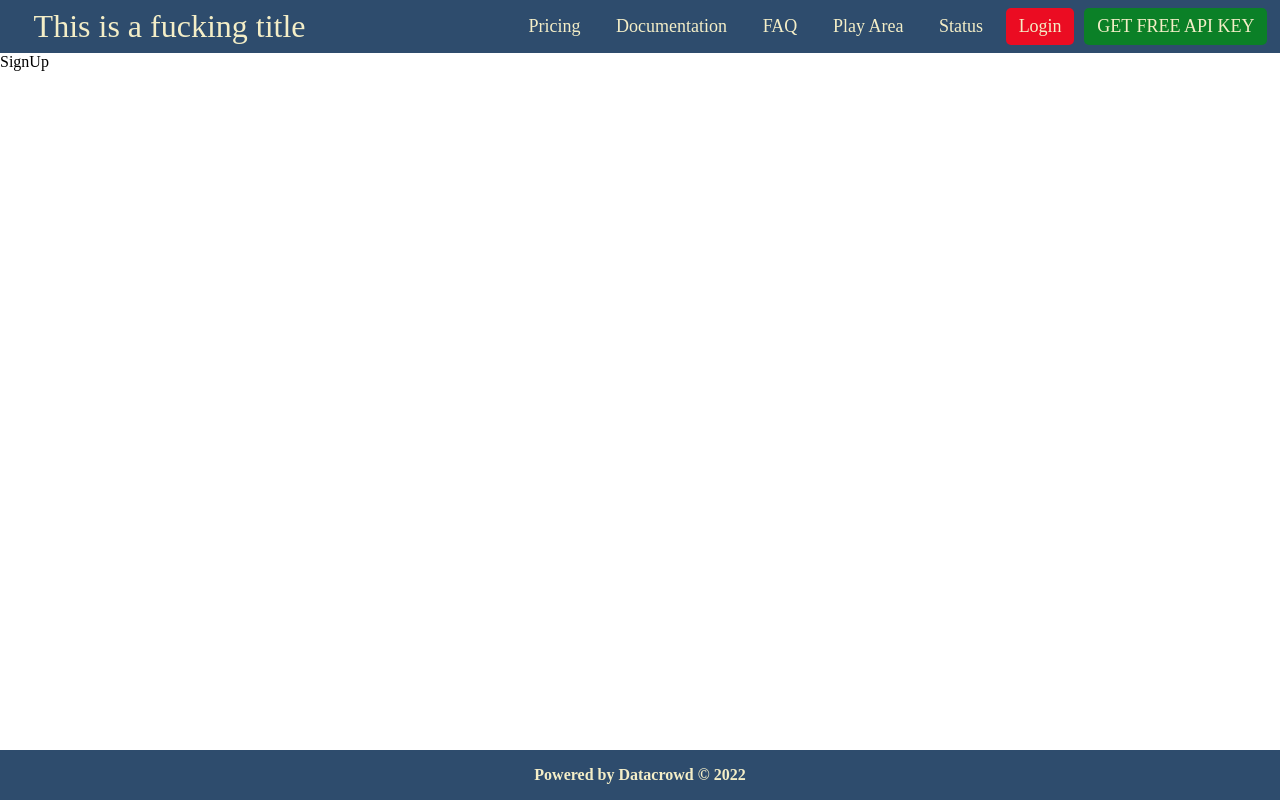
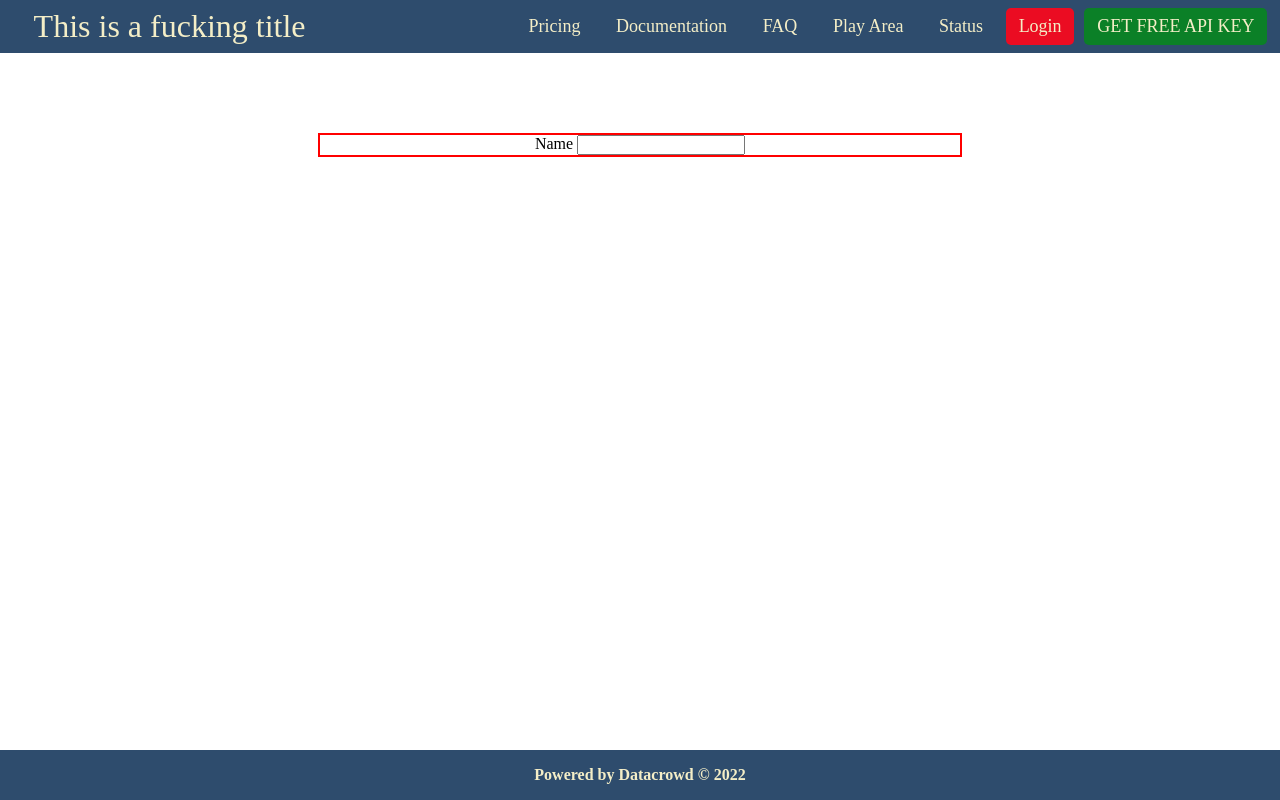
Before and after one commit to akshatdatacrowd/uscis-api, a React (Create React App) app: page /signup in a window 1280 px wide. Built offline with nearby package versions, Linux system fonts and the light colour scheme.

Commit message:
Improved the Play Area Page - Fixed the Memory Leak

```diff
--- a/src/components/PlayArea/PlayArea.tsx
+++ b/src/components/PlayArea/PlayArea.tsx
@@ -1,14 +1,21 @@
-import { useState } from "react";
+import React, { useState, useEffect } from "react";
 
 const PlayArea = () => {
-    const [Mouse, setMouse] = useState({top: 'inherit', left: 'inherit'})
-  document.addEventListener("click", function(e){
-    setMouse({top: `${e.clientY - 50}px`, left: `${e.clientX - 50}px`})
+  const [Mouse, setMouse] = useState({ top: "inherit", left: "inherit" });
 
+  useEffect(() => {
+    const event = (e: MouseEvent) => {
+      setMouse({ top: `${e.clientY - 50}px`, left: `${e.clientX - 50}px` });
+    };
+    document.addEventListener("click", event);
+    return () => document.removeEventListener("click", event);
   });
   return (
     <>
-       <div className="ball" style={{ top: `${Mouse['top']}`, left: `${Mouse['left']}` }}></div>
+      <div
+        className="ball"
+        style={{ top: Mouse?.top, left: Mouse?.left }}
+      ></div>
     </>
   );
 };
--- a/src/components/SignUp/SignUp.tsx
+++ b/src/components/SignUp/SignUp.tsx
@@ -2,7 +2,14 @@
 
 const SignUp = () => {
   return (
-    <div>SignUp</div>
+    <div className="SignUpIndex">
+    <div className="SignUpFormContainer">
+        <form>
+            <label> Name </label>
+            <input type="text" />
+        </form>
+    </div>
+    </div>
   )
 }
 
--- a/src/index.css
+++ b/src/index.css
@@ -289,6 +289,19 @@ margin-bottom: 2vh;
 
 ---------------------------------*/
 
+.SignUpIndex {
+
+  width: 100%;
+
+}
+
+.SignUpFormContainer {
+  border: 2px red solid;
+  width: 50%;
+  margin: auto;
+  margin-top: 10vh;
+  text-align: center;
+}
 
 
 
@@ -307,6 +320,6 @@ margin-bottom: 2vh;
   width: 100px;
   border-radius: 50%;
   background-color: #0b8027;
-  transition: 1s;
+  transition:1s;
   position:absolute;
 }
```
